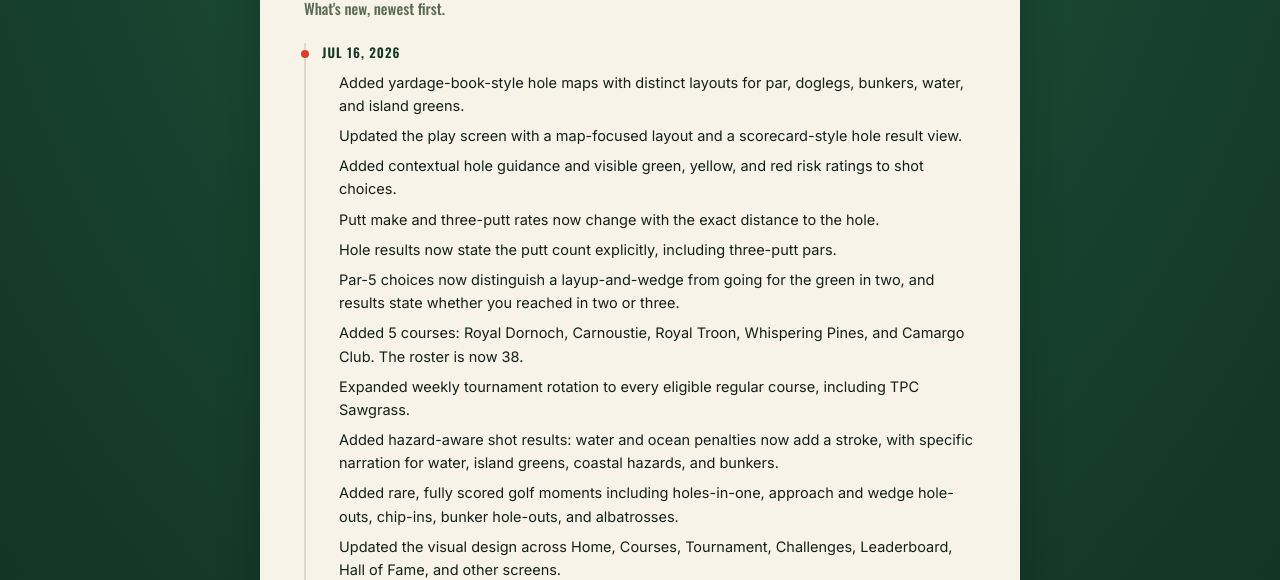
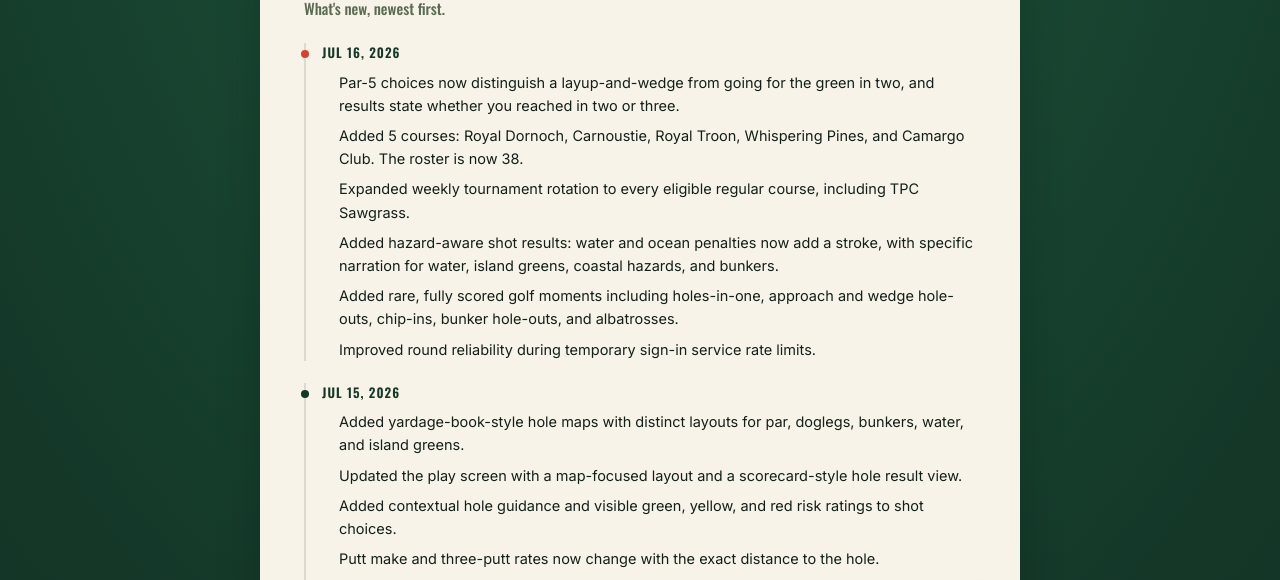
Before and after one commit to Figo5/breakpar, a Next.js app: page /changelog in a window 1280 px wide. Shown: the part 144-724 px from the top of the page. Built offline with nearby package versions, Linux system fonts and the light colour scheme; no server answers.

Commit message:
Split July changelog by release date

```diff
--- a/data/changelog.ts
+++ b/data/changelog.ts
@@ -17,16 +17,22 @@
   {
     date: "2026-07-16",
     items: [
+      "Par-5 choices now distinguish a layup-and-wedge from going for the green in two, and results state whether you reached in two or three.",
+      "Added 5 courses: Royal Dornoch, Carnoustie, Royal Troon, Whispering Pines, and Camargo Club. The roster is now 38.",
+      "Expanded weekly tournament rotation to every eligible regular course, including TPC Sawgrass.",
+      "Added hazard-aware shot results: water and ocean penalties now add a stroke, with specific narration for water, island greens, coastal hazards, and bunkers.",
+      "Added rare, fully scored golf moments including holes-in-one, approach and wedge hole-outs, chip-ins, bunker hole-outs, and albatrosses.",
+      "Improved round reliability during temporary sign-in service rate limits.",
+    ],
+  },
+  {
+    date: "2026-07-15",
+    items: [
       "Added yardage-book-style hole maps with distinct layouts for par, doglegs, bunkers, water, and island greens.",
       "Updated the play screen with a map-focused layout and a scorecard-style hole result view.",
       "Added contextual hole guidance and visible green, yellow, and red risk ratings to shot choices.",
       "Putt make and three-putt rates now change with the exact distance to the hole.",
       "Hole results now state the putt count explicitly, including three-putt pars.",
-      "Par-5 choices now distinguish a layup-and-wedge from going for the green in two, and results state whether you reached in two or three.",
-      "Added 5 courses: Royal Dornoch, Carnoustie, Royal Troon, Whispering Pines, and Camargo Club. The roster is now 38.",
-      "Expanded weekly tournament rotation to every eligible regular course, including TPC Sawgrass.",
-      "Added hazard-aware shot results: water and ocean penalties now add a stroke, with specific narration for water, island greens, coastal hazards, and bunkers.",
-      "Added rare, fully scored golf moments including holes-in-one, approach and wedge hole-outs, chip-ins, bunker hole-outs, and albatrosses.",
       "Updated the visual design across Home, Courses, Tournament, Challenges, Leaderboard, Hall of Fame, and other screens.",
       "Fixed ball markers appearing in water after non-penalty shots.",
     ],
```
